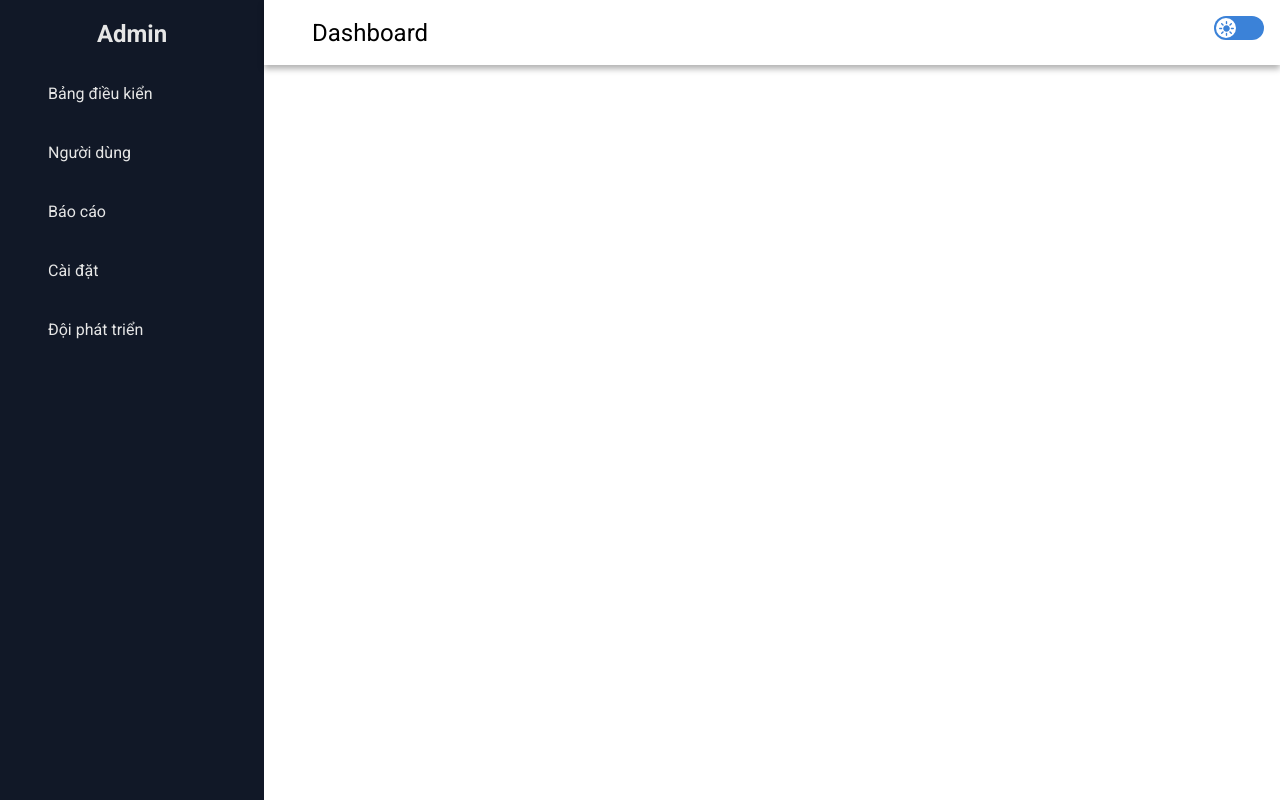
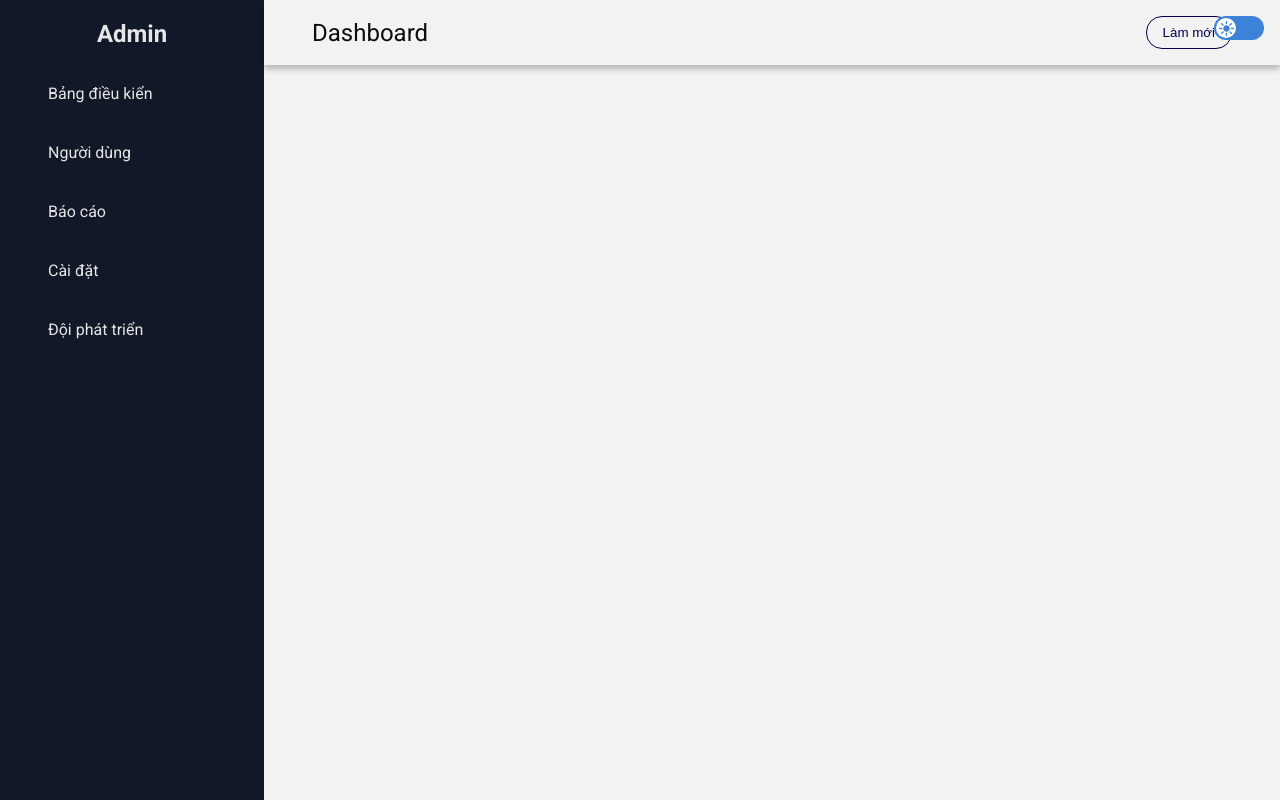
Before and after one commit to Rud-nin/NMCNPM, a React (Vite) app in the folder frontend/: page /admin in a window 1280 px wide. Built offline with nearby package versions, Linux system fonts and the light colour scheme.

Commit message:
css global varibales update

```diff
--- a/frontend/src/components/themeToggle/ThemeToggle.css
+++ b/frontend/src/components/themeToggle/ThemeToggle.css
@@ -2,7 +2,7 @@
   position: fixed;
   top: 1rem;
   right: 1rem;
-  zindex: 50;
+  z-index: 50;
   width: 50px;
   height: 24px;
   background-color: var(--themeToggle);
--- a/frontend/src/index.css
+++ b/frontend/src/index.css
@@ -5,18 +5,52 @@ body {
   margin: 0;
   font-family: 'Roboto', sans-serif;
   overflow-x: hidden;
-  background-color: var(--body-bg);
+  background-color: var(--bg-primary);
   color: var(--text-primary);
 }
 
 :root {
+  /* GLOBAL */
+  --bg-primary: hsl(0, 0%, 95%);
+  --bg-secondary: hsl(0, 0%, 90%);
+  --bg-third: hsl(0, 0%, 85%);
+
+  --additional-primary: darkred;
+  --additional-secondary: darkblue;
+
+  --bg-inverse-primary: hsl(240, 100%, 15%);
+  --bg-inverse-secondary: hsl(240, 100%, 20%);
+  --bg-inverse-third: hsl(240, 100%, 25%);
+
+  --text-primary: hsl(0, 0%, 5%);
+  --text-muted: hsl(0, 0%, 20%);
+  --text-inverse-primary: hsl(0, 0%, 95%);
+
+  --error: hsl(1, 77%, 45%);
+  --error-muted: hsl(1, 77%, 65%);
+
+  --success: hsl(122, 72%, 40%);
+  --success-muted: hsl(122, 72%, 60%);
+
+  --info: hsl(226, 77%, 45%);
+  --info-muted: hsl(226, 77%, 55%);
+
+  --border: rgba(0, 0, 0, 0.1);
+  --border-strong: rgba(0, 0, 0, 0.25);
+
+  --shadow: rgba(0, 0, 0, 0.1);
+
+  --transition-duration-fast: 0.15s;
+  --transition-duration: 0.25s;
+  --transition-duration-long: 0.35s;
+
   --body-bg: white;
 
   --primary-color: red;
   --secondary-color: darkblue;
 
-  --text-primary: black;
-  --text-muted: grey;
+  /* --text-primary: black; */
+  /* --text-muted: grey; */
 
   /* HOME */
   --header-bg: red;
@@ -42,15 +76,32 @@ body {
   --link-color: rgb(97, 97, 97);
 
   --themeToggle: rgb(59, 130, 216);
+
+  /* ADMIN */
+  --side-bar-bg: #111827;
+  --side-bar-text: hsl(0, 0%, 90%);
 }
 
 [data-theme='dark'] {
+  /* GLOBAL */
+  --bg-primary: hsl(240, 100%, 15%);
+  --bg-secondary: hsl(240, 100%, 20%);
+  --bg-third: hsl(240, 100%, 25%);
+
+  --bg-inverse-primary: hsl(0, 0%, 95%);
+  --bg-inverse-secondary: hsl(0, 0%, 90%);
+  --bg-inverse-third: hsl(0, 0%, 85%);
+
+  --text-primary: hsl(0, 0%, 95%);
+  --text-muted: hsl(0, 0%, 60%);
+  --text-inverse-primary: hsl(0, 0%, 15%);
+
   --body-bg: #132440;
   --primary-color: #bf092f;
   --secondary-color: darkblue;
 
-  --text-primary: white;
-  --text-muted: #9ca3af;
+  /* --text-primary: white; */
+  /* --text-muted: #9ca3af; */
 
   /* HOME */
   --header-bg: #bf092f;
--- a/frontend/src/pages/admin_dashboard/AdminDashboard.module.css
+++ b/frontend/src/pages/admin_dashboard/AdminDashboard.module.css
@@ -4,8 +4,8 @@
 }
 
 .sidebar {
-    background-color: #111827;
-    color: hsl(0, 0%, 90%);
+    background-color: var(--side-bar-bg);
+    color: var(--side-bar-text);
     height: 100%;
     min-height: 100vh;
     width: clamp(200px, 15%, 500px);
@@ -44,15 +44,15 @@
     justify-content: space-between;
     align-items: center;
     padding: 1rem 3rem;
-    box-shadow: 0 4px 6px rgba(0, 0, 0, 0.3);
+    box-shadow: 0 4px 6px var(--border-strong);
     font-size: 1.5rem;
 }
 
 .header button {
     outline: none;
     background-color: transparent;
-    border: 1px solid white;
-    color: white;
+    border: 1px solid var(--bg-inverse-primary);
+    color: var(--bg-inverse-primary);
     padding: 0.5rem 1rem;
     border-radius: 1rem;
     cursor: pointer;
@@ -60,6 +60,6 @@
 }
 
 .header button:hover {
-    box-shadow: 0 0 5px white,
-                inset 0 0 5px white;
+    box-shadow: 0 0 3px var(--bg-inverse-primary),
+                inset 0 0 3px var(--bg-inverse-primary);
 }
--- a/frontend/src/pages/home/Home.module.css
+++ b/frontend/src/pages/home/Home.module.css
@@ -51,7 +51,7 @@
 
 .header {
   width: 100vw;
-  background: linear-gradient(to bottom, var(--header-bg) 0 70%, transparent);
+  background-color: var(--header-bg);
   display: flex;
   align-items: center;
   justify-content: center;
```
